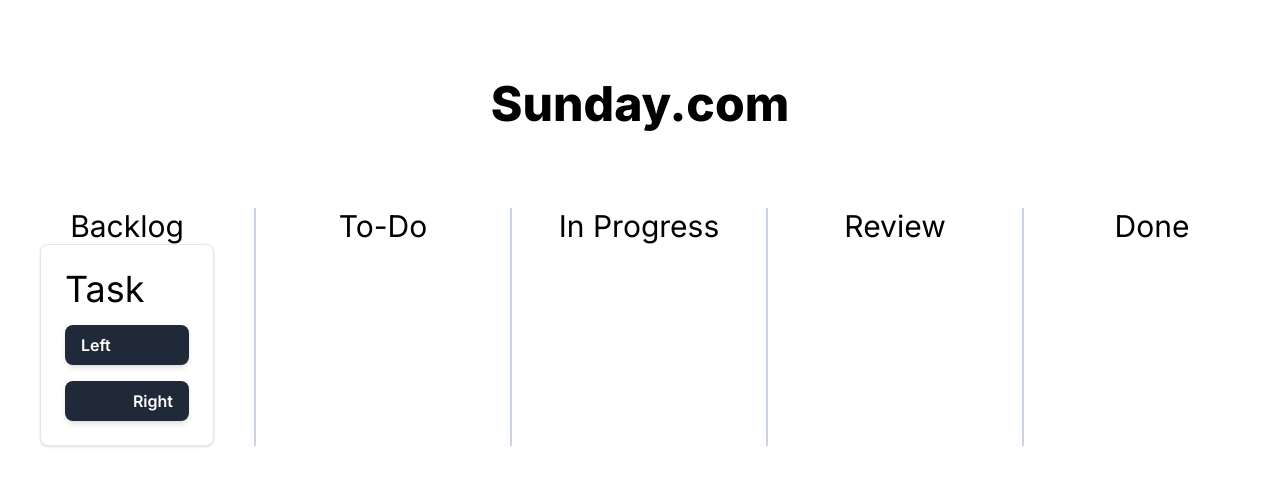
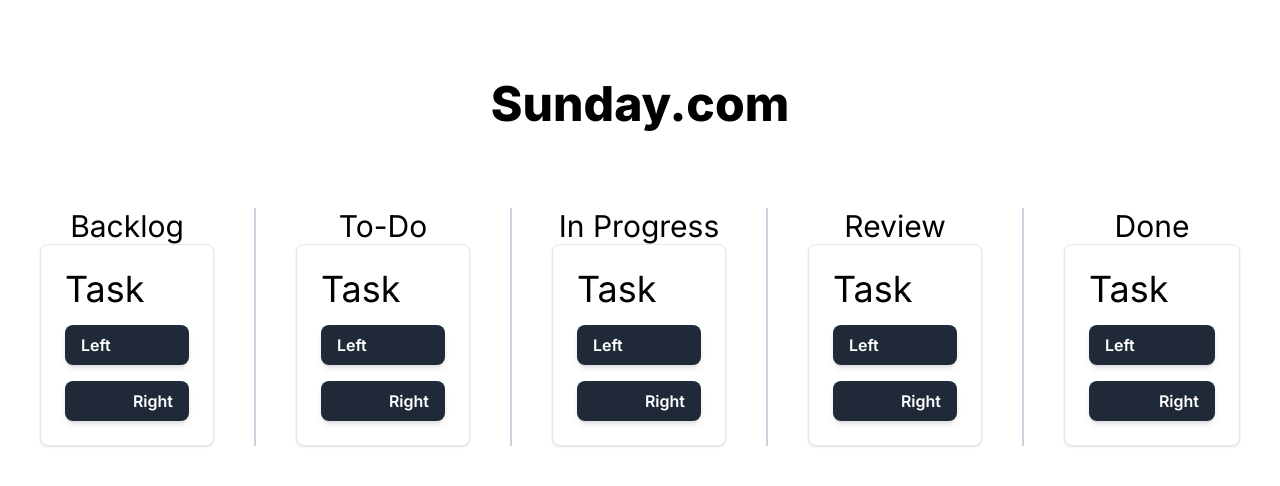
Before and after one commit to Vman384/Agile-Website, a Next.js app: page /ScrumBoard in a window 1280 px wide. Shown: the top 486 px of the page. Built offline with nearby package versions, Linux system fonts and the light colour scheme.

Commit message:
Each collumn has a task

```diff
--- a/src/app/ScrumBoard/page.tsx
+++ b/src/app/ScrumBoard/page.tsx
@@ -20,17 +20,33 @@
 
                     }}></TaskCard>
                 </div>
-                <div className="flex justify-center border-r-2 border-slate-300">
-                    <h2 className="text-3xl">To-Do</h2>
+                <div className="grid grid-cols-1 border-r-2 border-slate-300">
+                    <h2 className="text-3xl w-max m-auto">To-Do</h2>
+                    <TaskCard card ={{
+                        text: "Task",
+
+                    }}></TaskCard>
                 </div>
-                <div className="flex justify-center border-r-2 border-slate-300">
-                    <h2 className="text-3xl">In Progress</h2>
+                <div className="grid grid-cols-1 border-r-2 border-slate-300">
+                    <h2 className="text-3xl w-max m-auto">In Progress</h2>
+                    <TaskCard card ={{
+                        text: "Task",
+
+                    }}></TaskCard>
                 </div>
-                <div className="flex justify-center border-r-2 border-slate-300">
-                    <h2 className="text-3xl">Review</h2>
+                <div className="grid grid-cols-1 border-r-2 border-slate-300">
+                    <h2 className="text-3xl w-max m-auto">Review</h2>
+                    <TaskCard card ={{
+                        text: "Task",
+
+                    }}></TaskCard>
                 </div>
-                <div className="flex justify-center">
-                    <h2 className="text-3xl">Done</h2>
+                <div className="grid grid-cols-1r">
+                    <h2 className="text-3xl w-max m-auto">Done</h2>
+                    <TaskCard card ={{
+                        text: "Task",
+
+                    }}></TaskCard>
                 </div>
             </div>
         </div>
```
